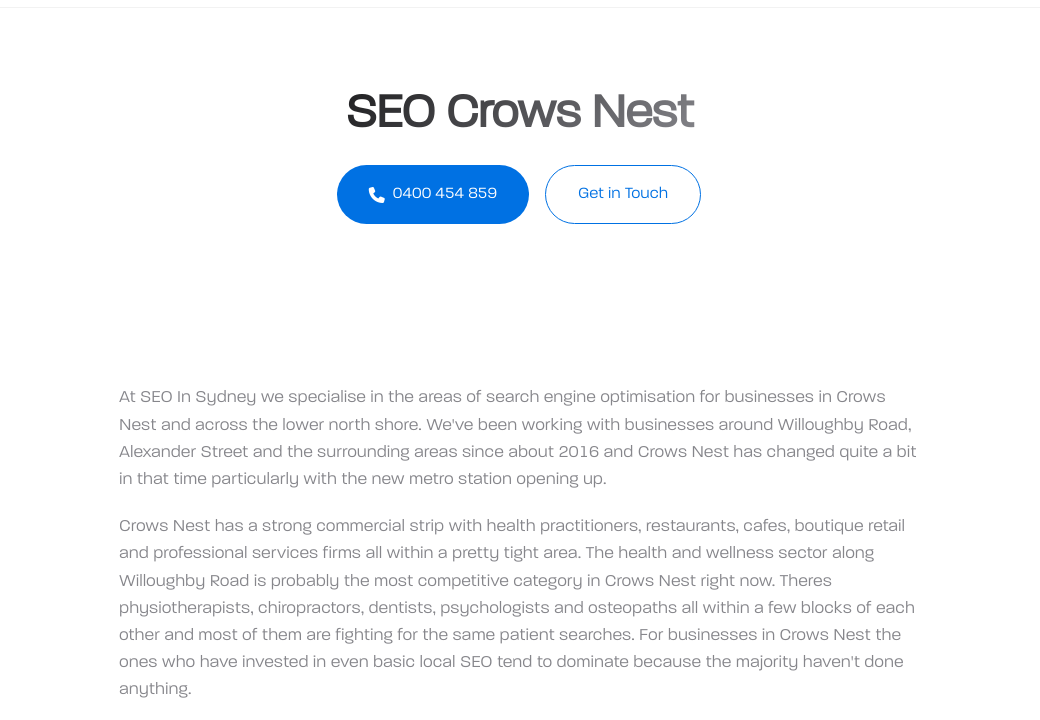
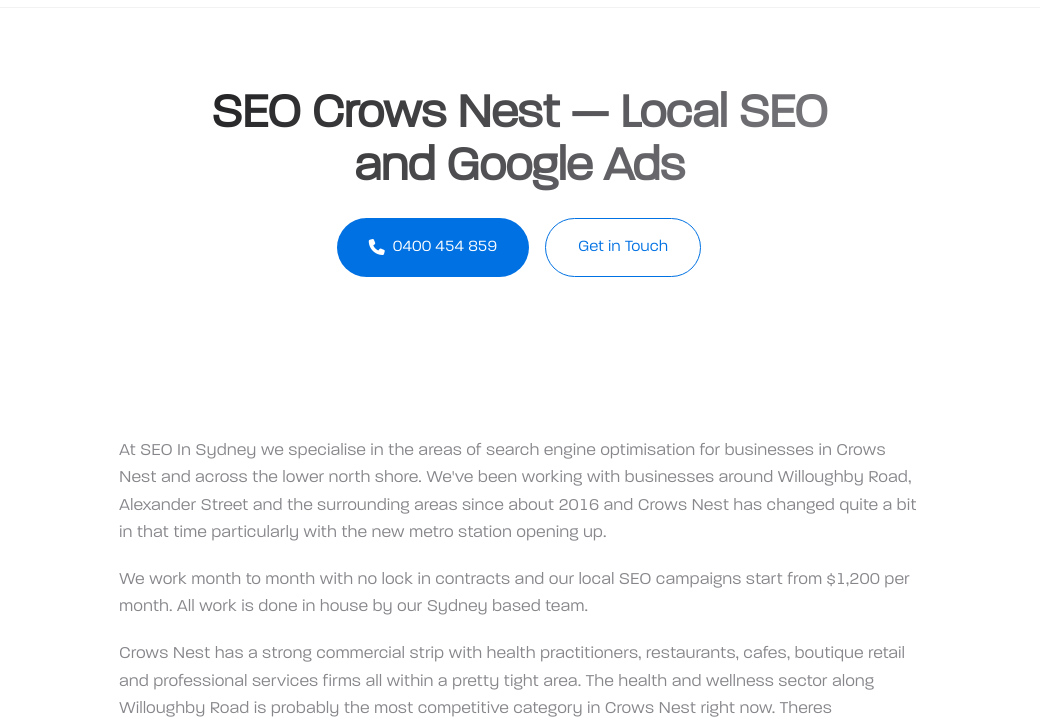
Before and after one commit to Dombarth/seoinsydney, an Eleventy site: page src/crows-nest.njk in a window 1280 px wide. Shown: the part 63-783 px from the top of the page, without its empty margins (121-1161 px from the left). Built offline with nearby package versions, Linux system fonts and the light colour scheme; Eleventy itself is replaced by a stand-in of ours; files that its build step writes are made by us from their sources.

Commit message:
Enhanced H1 with secondary service + above-the-fold differentiator for Crows Nest v3

```diff
--- a/src/_layouts/suburb.njk
+++ b/src/_layouts/suburb.njk
@@ -49,7 +49,7 @@ layout: base.njk
     <div class="container">
         <div class="hero-content">
             <div class="hero-text">
-                <h1>SEO {{ suburb }}</h1>
+                <h1>{% if h1 %}{{ h1 }}{% else %}SEO {{ suburb }}{% endif %}</h1>
                 <div class="hero-ctas">
                     <a href="tel:{{ site.phone | phoneLink }}" class="btn btn-primary btn-large">
                         <i class="fas fa-phone"></i> {{ site.phone }}
--- a/src/crows-nest.njk
+++ b/src/crows-nest.njk
@@ -4,10 +4,13 @@ title: SEO Crows Nest
 fullTitle: "SEO Crows Nest: Local SEO Services and Strategy"
 description: SEOinSydney provides SEO services for businesses in Crows Nest. Local SEO, technical SEO, content and link building from $1,200 per month.
 suburb: Crows Nest
+h1: "SEO Crows Nest — Local SEO and Google Ads"
 permalink: /crows-nest/
 ---
 
 <p>At SEO In Sydney we specialise in the areas of search engine optimisation for businesses in Crows Nest and across the lower north shore. We've been working with businesses around Willoughby Road, Alexander Street and the surrounding areas since about 2016 and Crows Nest has changed quite a bit in that time particularly with the new metro station opening up.</p>
+
+<p>We work month to month with no lock in contracts and our local SEO campaigns start from $1,200 per month. All work is done in house by our Sydney based team.</p>
 
 <p>Crows Nest has a strong commercial strip with health practitioners, restaurants, cafes, boutique retail and professional services firms all within a pretty tight area. The health and wellness sector along Willoughby Road is probably the most competitive category in Crows Nest right now. Theres physiotherapists, chiropractors, dentists, psychologists and osteopaths all within a few blocks of each other and most of them are fighting for the same patient searches. For businesses in Crows Nest the ones who have invested in even basic local SEO tend to dominate because the majority haven't done anything.</p>
 
```
